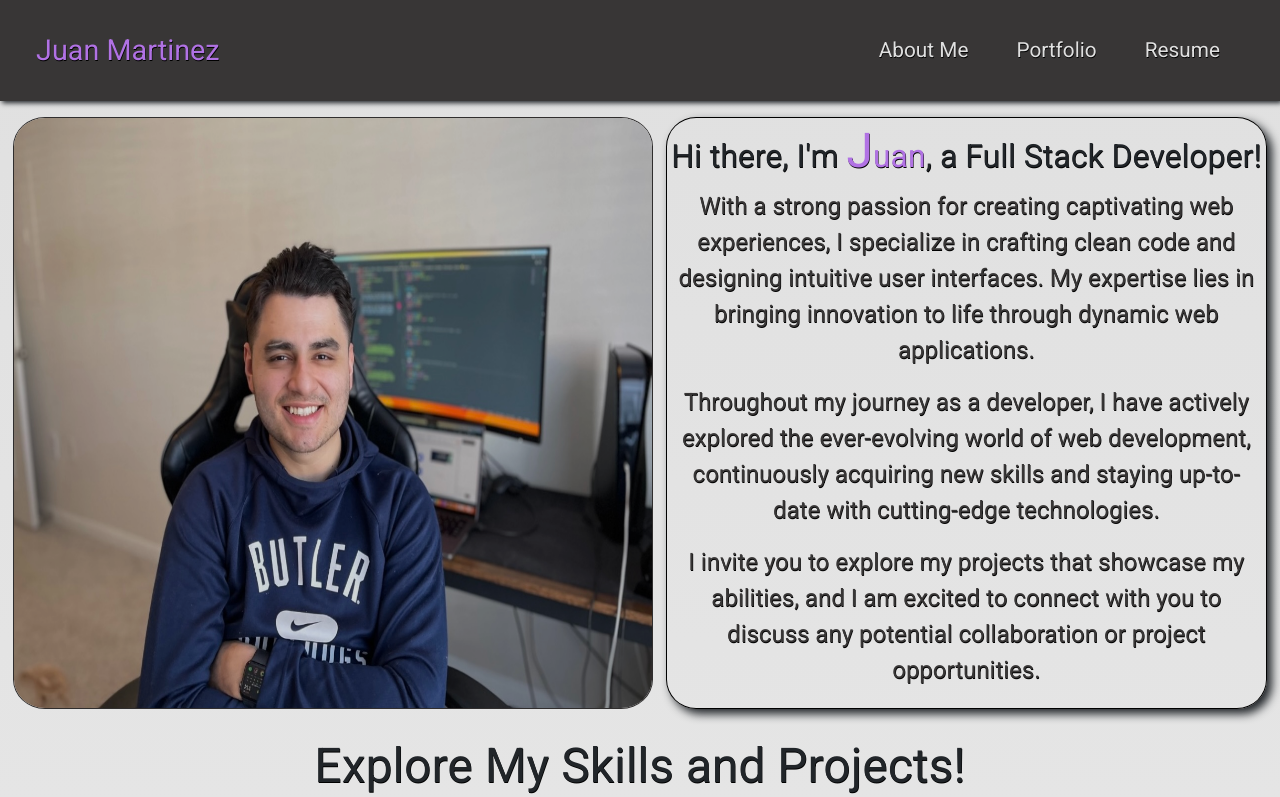
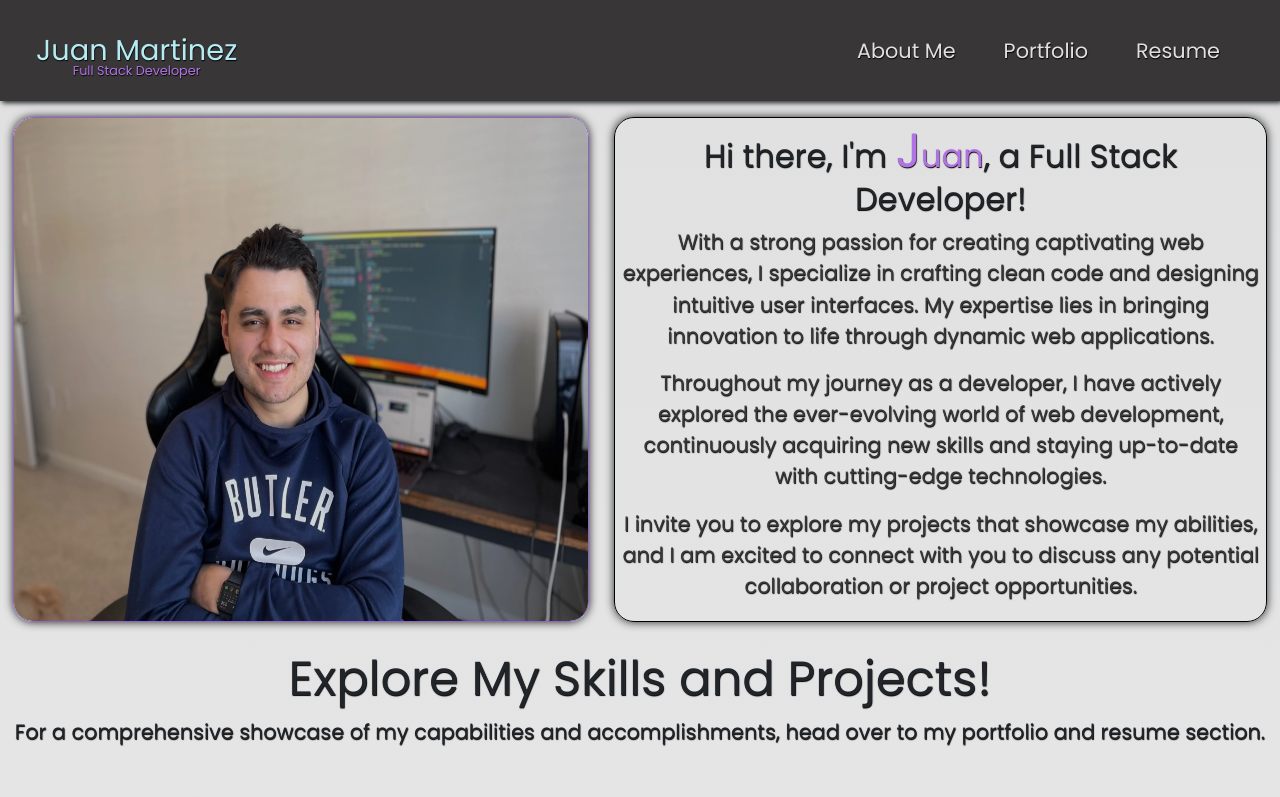
Before and after one commit to JuanMartinez503/React-portfolio, a React (Vite) app: page / in a window 1280 px wide. Shown: the top 797 px of the page. Built offline with nearby package versions, Linux system fonts and the light colour scheme.

Commit message:
I made changes to some of the styling and logo

```diff
--- a/src/App.css
+++ b/src/App.css
@@ -1,8 +1,16 @@
 
-@import url('https://fonts.googleapis.com/css2?family=Open+Sans:ital@1&family=Roboto&display=swap');
+
+  @import url('https://fonts.googleapis.com/css2?family=Amatic+SC&family=Libre+Bodoni&family=Open+Sans:ital@1&family=Pangolin&family=Playfair+Display&family=Poppins&display=swap');
+
 * {
-  font-family: 'Roboto', sans-serif;
-  text-shadow: .5px .5px .5px black;
+  text-shadow: .5px .5px 1px black;
+  font-family: 'Amatic SC', cursive;
+font-family: 'Libre Bodoni', serif;
+font-family: 'Open Sans', sans-serif;
+font-family: 'Pangolin', cursive;
+font-family: 'Playfair Display', serif;
+font-family: 'Poppins', sans-serif;
+
 
 }
 :root {
@@ -55,8 +63,24 @@ nav li a:hover {
 
 
 .navbar-brand  {
-  color: var(--primary) !important;
+  position: relative;
+  width: auto;
+  color: #b6ebf4 !important;
   font-size: 1.8rem !important;
+  margin: 0;
+  padding: 0;
+}
+#full-stack {
+
+  width: 100%;
+  position: absolute;
+  top: 70%;
+  color: var(--primary);
+  align-items: center;
+  font-size: .8rem;
+  padding: 0 !important;
+  margin: 0 !important;
+
 }
 .navbar-toggler {
   color: var(--primary) !important;
@@ -89,13 +113,18 @@ footer .card-body {
   color: var(--third);
 
 }
+#logo-png{
+
+}
 #headshot {
-  width: 50%;
-  border: 1px solid var(--secondary);
+  width: 45%;
+  border: 1px solid var(--primary);
   margin-left: 1%;
-  border-radius: 5%;
+  border-radius: 20px;
+  margin-right: 1%;
   position: relative;
   filter: brightness(.85);
+  box-shadow:  0 0 10px;
 }
 
 /* Add a dark filter using ::before pseudo-element */
@@ -103,13 +132,13 @@ footer .card-body {
 #home-intro{
   margin-left: 1%;
   border: 1px solid black;
-  width: 47%;
-  box-shadow:5px 5px 10px;
-  border-radius: 5%;
+  width: 51%;
+  box-shadow:0 0 10px;
+  border-radius: 20px;
 }
 #home-intro p{
   line-height: 1.5;
-  font-size: 1.5rem;
+  font-size: 1.3rem;
   color: var(--secondary);
 }
 #j{
@@ -148,7 +177,6 @@ footer .card-body {
 #project-component img {
   width: 45%;
 
-  box-shadow: 2px 2px 5px black;
   border-radius: 20px;
   border: 2px solid var(--primary);
   margin-right: 2%;
@@ -174,7 +202,7 @@ footer .card-body {
   border: 1px solid black;
   border-radius: 20px;
   padding: 2%;
-  box-shadow: 5px 5px 10px black;
+  box-shadow: 0 0 10px black;
 }
 .project-info-bg-reverse{
   background: linear-gradient(135deg,  #d8a5e6, #b6ebf4);
@@ -186,7 +214,7 @@ footer .card-body {
   border: 1px solid black;
   border-radius: 20px;
   padding: 2%;
-  box-shadow: 5px 5px 10px black;
+  box-shadow: 0 0 10px black;
 }
 #project-info a {
   text-decoration: none;
@@ -260,21 +288,29 @@ font-size: 2.2rem;
 
 
 @media screen and (max-width: 991px) {
-
+  nav ul {
+    margin-top: 5%;
+  }
   nav li #home:hover::before {
-    right: 1em;;
+    right: .1rem;
+    font-size: .5rem;
   }
   #headshot {
     width: 90%;
+    margin: 0 auto;
     margin-left: 5%;
+  box-shadow:none;
+
   }
   #home-intro{
-    margin-top: 1%;
-    margin-left: 5%;
+
     border: 1px solid black;
+    margin: 3% auto;
+
     width: 90%;
   }
   #home-intro p{
+
     font-size: 1.1rem;
   }
   .skill-icon {
@@ -284,13 +320,13 @@ font-size: 2.2rem;
   }
   #project-component img {
     width: 90%;
-    margin-left: 5%;
+    margin: 0 auto;
 
   }
   #project-info {
     width: 90%;
-    margin-left: 5%;
-    margin-top: 2%;
+    margin: 4% auto;
+    box-shadow: 0 0 10px;
   }
   #about img {
     width: 50%;
@@ -322,3 +358,38 @@ font-size: 2.2rem;
         font-size: 1rem;
       }
     }
+    @media screen and (max-width: 320px) {
+      nav li #home:hover::before{
+        display: none;
+      }
+      .navbar-toggler{
+
+        margin: 0 auto;
+        margin-top: 10%;
+      }
+      .navbar-brand {
+        margin: 0 auto;
+      }
+      nav ul {
+        width: 60%;
+        margin: 2% auto;
+      }
+    }
+
+    @media (min-width: 1440px) {
+      html {
+        zoom: 1.2;
+      }
+    }
+
+    @media (min-width: 2560px) {
+      html {
+        zoom: 1.7;
+      }
+    }
+
+    @media (min-width: 3860px) {
+      html {
+        zoom: 2.5;
+      }
+    }
--- a/src/components/NavBar.jsx
+++ b/src/components/NavBar.jsx
@@ -7,7 +7,8 @@ export default function NavBar() {
       <header>
         <nav id="nav" className="navbar mb-3 navbar-expand-lg p-4 bg-body-tertiary">
           <div className="container-fluid ">
-            <Link to="/" className="navbar-brand">Juan Martinez</Link>
+            <Link to="/" className="navbar-brand">Juan Martinez<br />
+            <span id="full-stack" className="text-center">Full Stack Developer</span></Link>
             <button
               className="navbar-toggler"
               type="button"
```
Also changed, not shown: public/logo.png (added).
